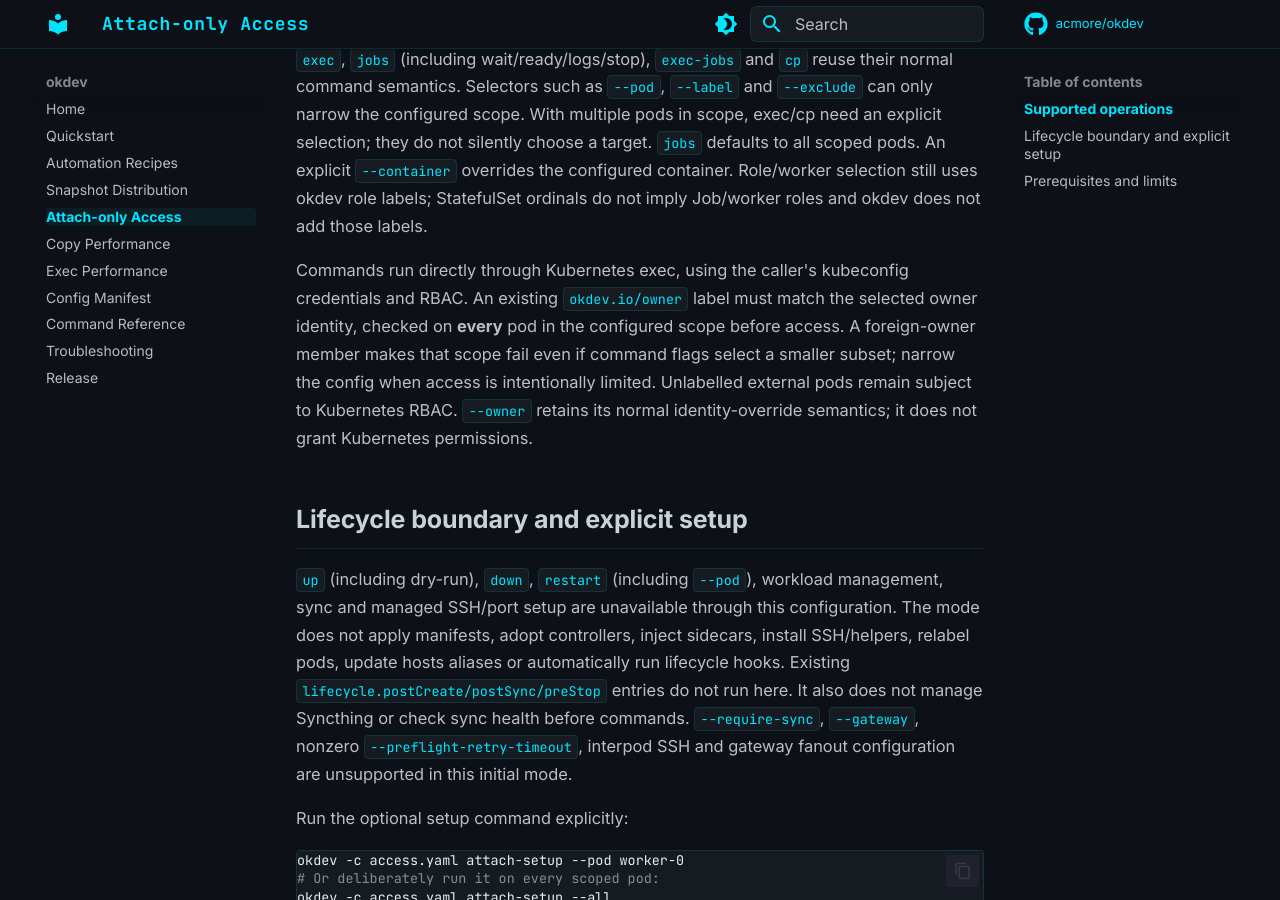
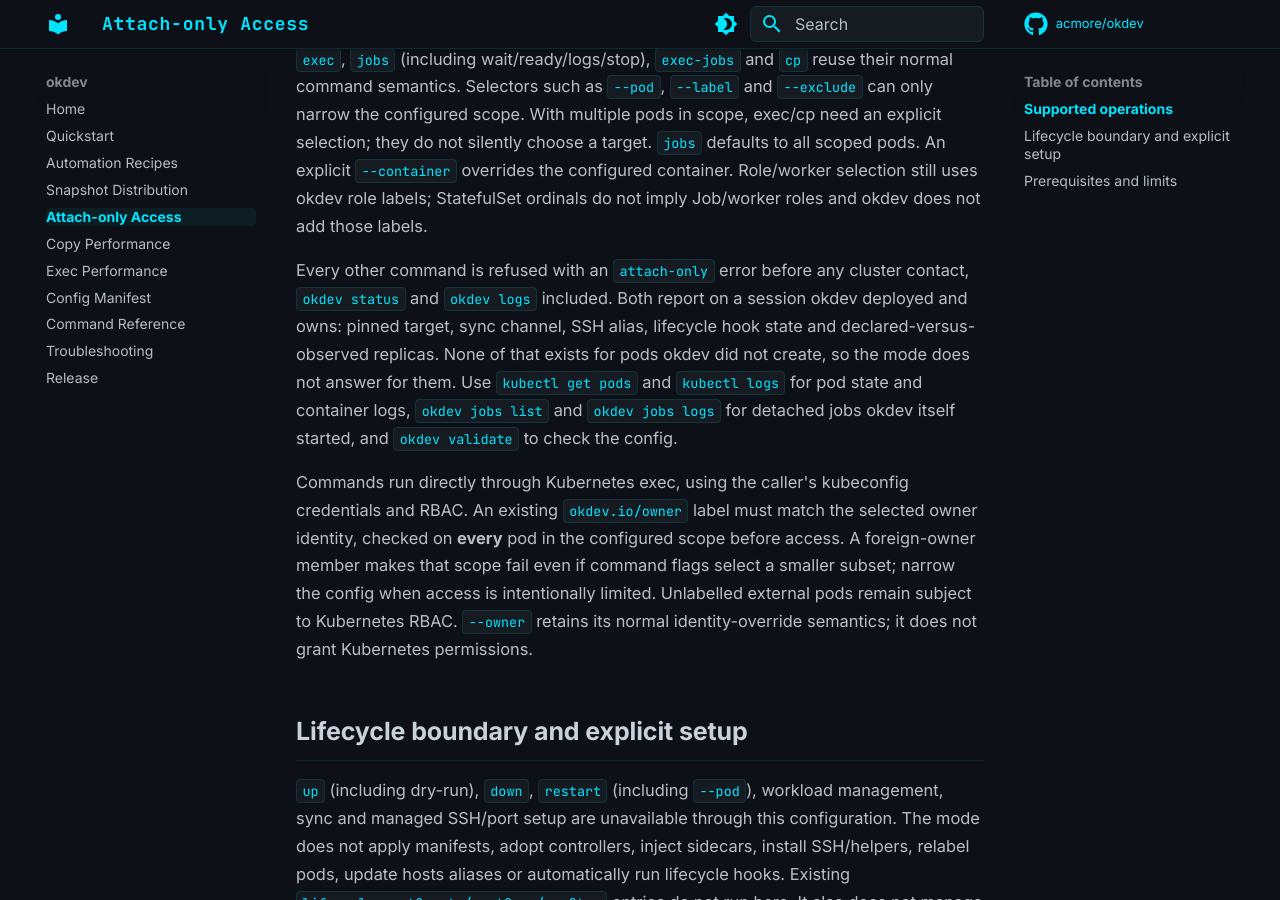
Before and after one commit to acmore/okdev, an MkDocs documentation site: the page built from docs/attach-only.md, in a window 1280 px wide and 900 px high, scrolled down 1346 px. Built offline with MkDocs 1.6.1 and Material for MkDocs 9.7.7, drawn with Linux system fonts in a browser that asks for light colours; comment, search, counter and statistics services are not loaded.

Commit message:
docs: state that attach-only refuses status and logs
The page listed the commands attach-only supports and the lifecycle it
refuses, but not that status and logs are refused too. Both report on a
session okdev deployed and owns, none of which exists for external pods, so
the refusal is deliberate; say so and point at the kubectl equivalents.

Extend the refusal test to cover status, status --details and logs so the
documented contract is enforced.

Signed-off-by: acmore <hezj07@gmail.com>

```diff
--- a/docs/attach-only.md
+++ b/docs/attach-only.md
@@ -56,6 +56,15 @@ all scoped pods. An explicit `--container` overrides the configured container.
 Role/worker selection still uses okdev role labels; StatefulSet ordinals do not
 imply Job/worker roles and okdev does not add those labels.
 
+Every other command is refused with an `attach-only` error before any cluster
+contact, `okdev status` and `okdev logs` included. Both report on a session okdev
+deployed and owns: pinned target, sync channel, SSH alias, lifecycle hook state
+and declared-versus-observed replicas. None of that exists for pods okdev did not
+create, so the mode does not answer for them. Use `kubectl get pods` and
+`kubectl logs` for pod state and container logs, `okdev jobs list` and
+`okdev jobs logs` for detached jobs okdev itself started, and `okdev validate` to
+check the config.
+
 Commands run directly through Kubernetes exec, using the caller's kubeconfig
 credentials and RBAC. An existing `okdev.io/owner` label must match the selected
 owner identity, checked on **every** pod in the configured scope before access.
```
Also changed, not shown: 1 other file.
